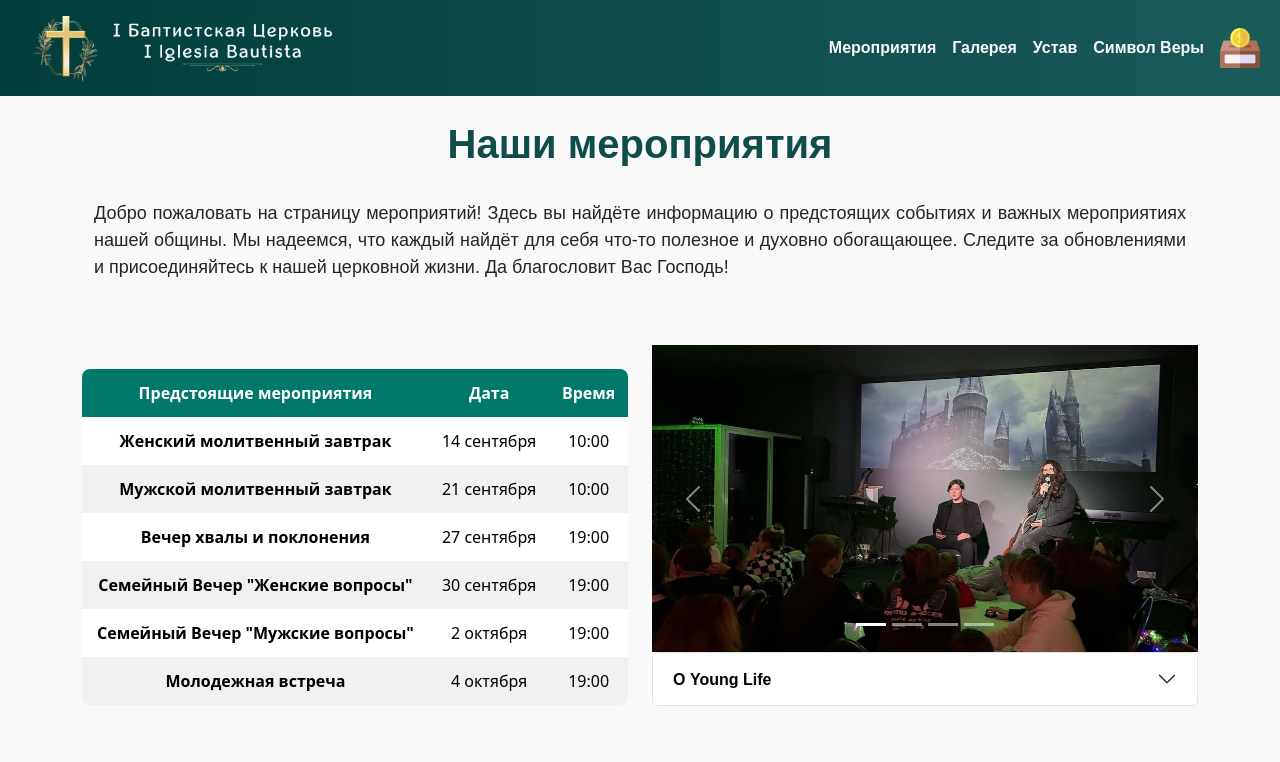
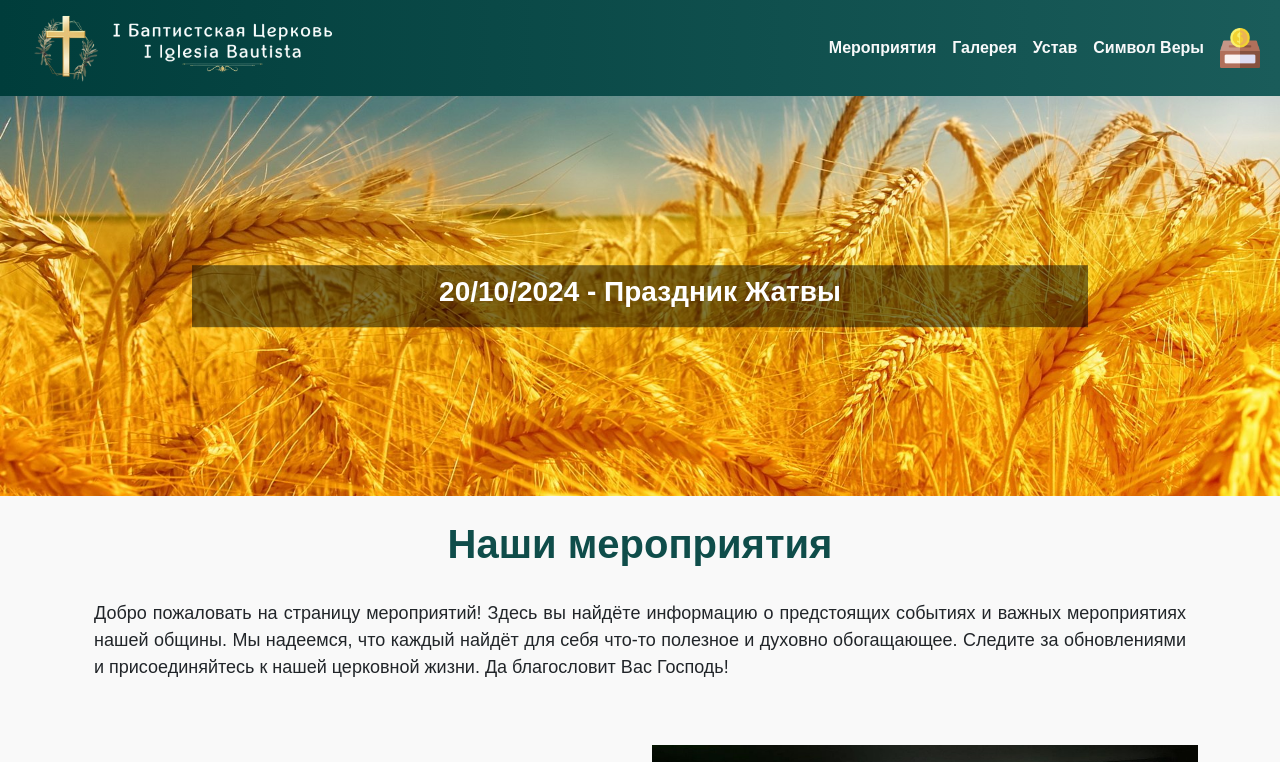
Before and after one commit to igorYurievich/churchreact, a React (Vite) app: page /events in a window 1280 px wide. Shown: the top 762 px of the page. Built offline with nearby package versions, Linux system fonts and the light colour scheme; a web font is replaced by a local one.

Commit message:
Добавлен баннер в мероприятиях и reactimagezoom не забыть убрать в случае неиспользования

```diff
--- a/package.json
+++ b/package.json
@@ -14,7 +14,9 @@
     "firebase": "^10.13.1",
     "react": "^18.3.1",
     "react-dom": "^18.3.1",
-    "react-router-dom": "^6.26.1"
+    "react-medium-image-zoom": "^5.2.9",
+    "react-router-dom": "^6.26.1",
+    "react-swipeable": "^7.0.1"
   },
   "devDependencies": {
     "@eslint/js": "^9.9.0",
--- a/src/pages/Events.jsx
+++ b/src/pages/Events.jsx
@@ -3,7 +3,12 @@ import './adition.css';
 const Events = () => {
   return (
     <div className="corpo">
-
+    <div className="image-container" id="banner">
+        <div className="text-overlay">
+          <h3 id="titul">20/10/2024 - Праздник Жатвы</h3>
+        </div>
+        <img src="/images/eventbanner.jpg" alt="Описание изображения" />
+      </div>
       <div className="container">
         <h1 id="titull" className="container pt-4 text-center">Наши мероприятия</h1>
         <p className="container py-4" style={{ textAlign: 'justify' }} id="intro">
@@ -116,6 +121,10 @@ const Events = () => {
           </div>
         </div>
       </div>
+
+      {/* <h3 className="text-center py-4" id="titull">Предыдущие мероприятия:</h3> */}
+
+
     </div>
   );
 };
```
Also changed, not shown: public/images/eventbanner.jpg (added), 1 other file (tests, documents, lock files or other folders).
